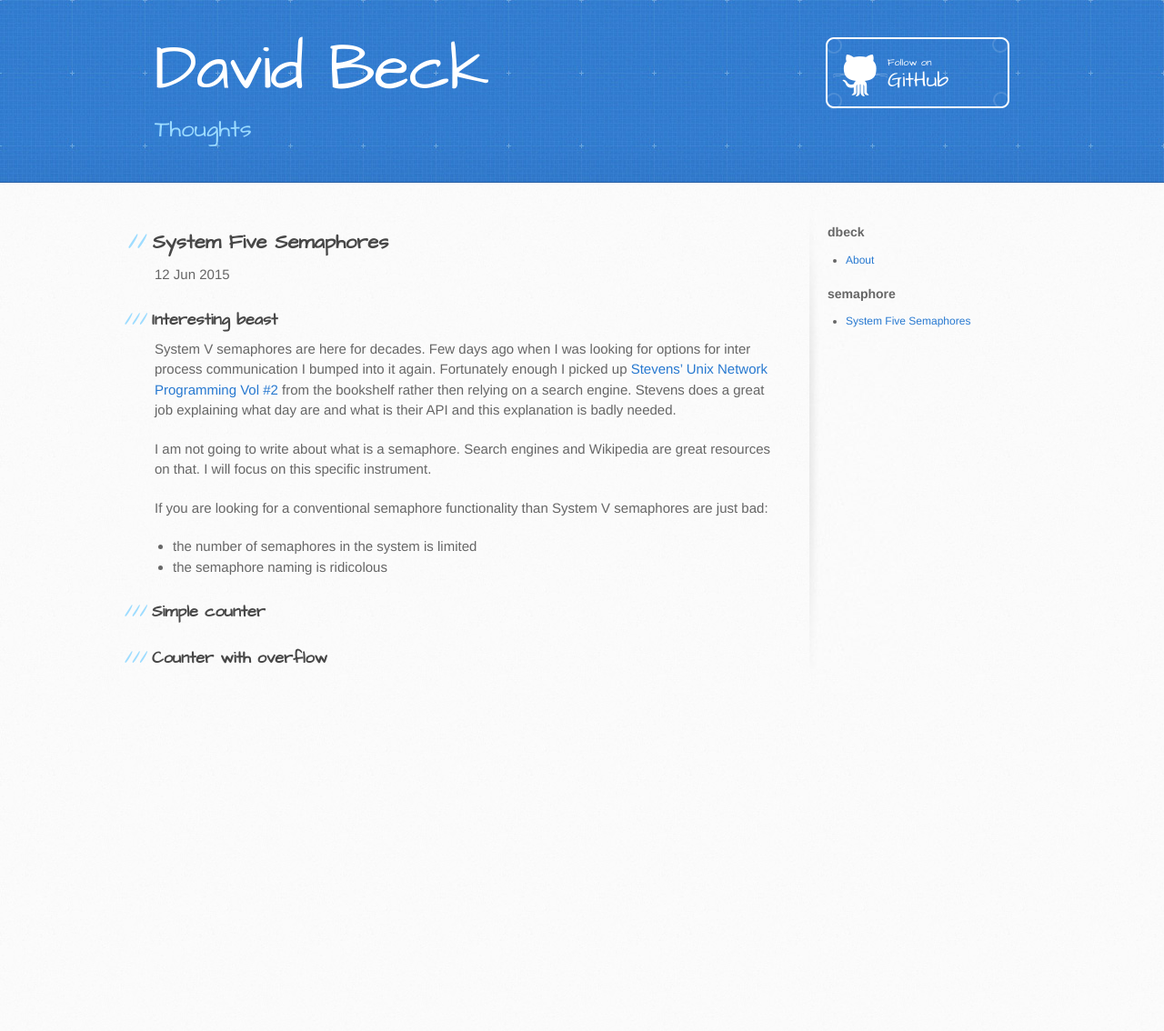
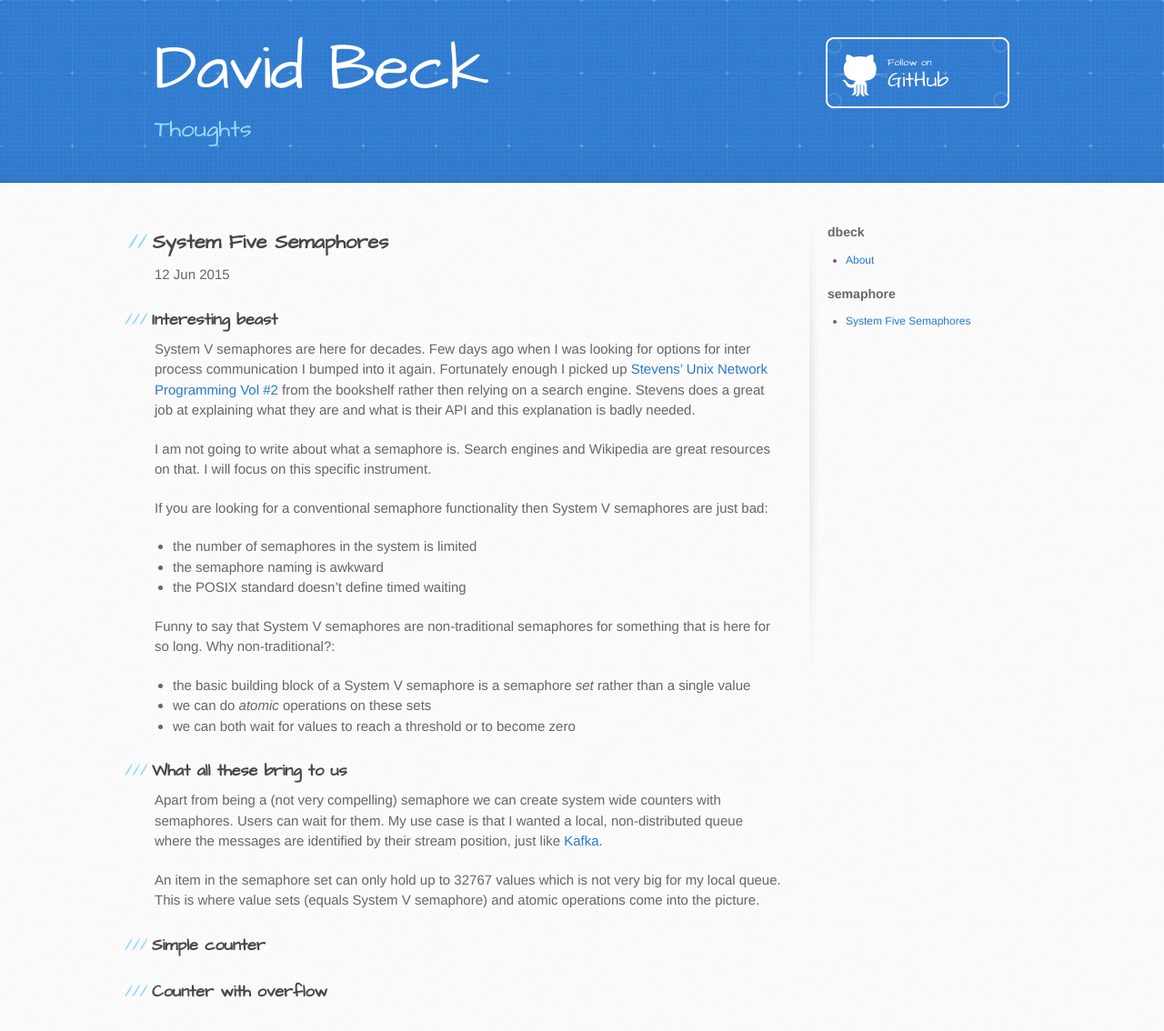
Before and after one commit to dbeck/dbeck.github.io, a Jekyll site: the page built from _posts/2015-06-12-system-five-semaphores.markdown, in a window 1280 px wide. Shown: the whole page at 91% size. Built offline with Jekyll 4.4.1, drawn with Linux system fonts in a browser that asks for light colours; Markdown is read by kramdown in place of the engine named in the settings; before the commit the page ends 900 px from its top, so only the background shows below that.

Commit message:
More semaphores

```diff
--- a/_posts/2015-06-12-system-five-semaphores.markdown
+++ b/_posts/2015-06-12-system-five-semaphores.markdown
@@ -6,17 +6,30 @@ tags:
   - semaphore
 ---
 
+
 ### Interesting beast
-System V semaphores are here for decades. Few days ago when I was looking for options for inter process communication I bumped into it again. Fortunately enough I picked up [Stevens' Unix Network Programming Vol #2](http://www.kohala.com/start/unpv22e/unpv22e.html) from the bookshelf rather then relying on a search engine. Stevens does a great job explaining what day are and what is their API and this explanation is badly needed.
 
-I am not going to write about what is a semaphore. Search engines and Wikipedia are great resources on that. I will focus on this specific instrument.
+System V semaphores are here for decades. Few days ago when I was looking for options for inter process communication I bumped into it again. Fortunately enough I picked up [Stevens' Unix Network Programming Vol #2](http://www.kohala.com/start/unpv22e/unpv22e.html) from the bookshelf rather then relying on a search engine. Stevens does a great job at explaining what they are and what is their API and this explanation is badly needed.
 
-If you are looking for a conventional semaphore functionality than System V semaphores are just bad:
- - the number of semaphores in the system is limited
- - the semaphore naming is ridicolous
+I am not going to write about what a semaphore is. Search engines and Wikipedia are great resources on that. I will focus on this specific instrument.
 
+If you are looking for a conventional semaphore functionality then System V semaphores are just bad:
 
+- the number of semaphores in the system is limited
+- the semaphore naming is awkward
+- the POSIX standard doesn't define timed waiting
 
+Funny to say that System V semaphores are non-traditional semaphores for something that is here for so long. Why non-traditional?:
+
+- the basic building block of a System V semaphore is a semaphore _set_ rather than a single value
+- we can do _atomic_ operations on these sets
+- we can both wait for values to reach a threshold or to become zero
+
+### What all these bring to us
+
+Apart from being a (not very compelling) semaphore we can create system wide counters with semaphores. Users can wait for them. My use case is that I wanted a local, non-distributed queue where the messages are identified by their stream position, just like [Kafka](http://kafka.apache.org/documentation.html).
+
+An item in the semaphore set can only hold up to 32767 values which is not very big for my local queue. This is where value sets (equals System V semaphore) and atomic operations come into the picture.
 
 ### Simple counter
 
```
